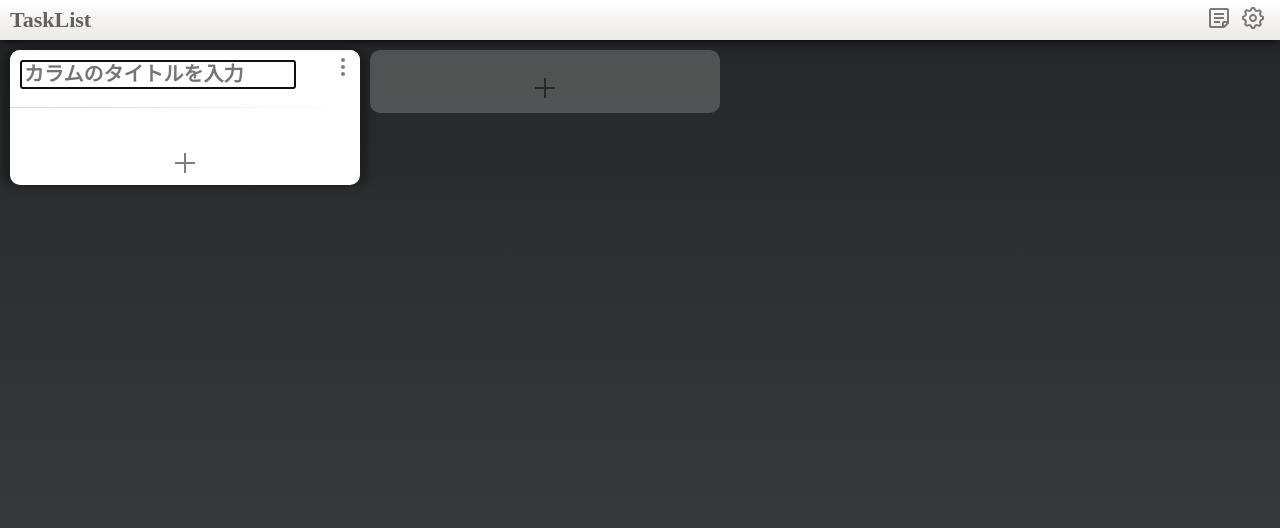
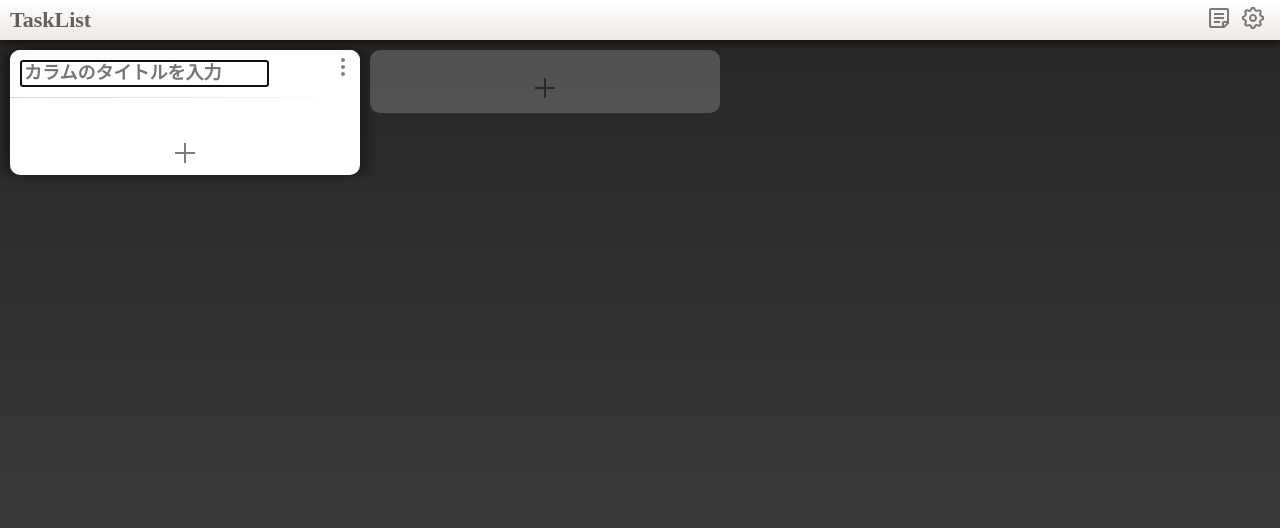
Before and after one commit to h1g0/TaskList, a Vue app: page / in a window 1280 px wide. Both pictures are taken after a click on the button 185 px from the left and 90 px from the top of the page. Shown: the top 528 px of the page. Built offline with nearby package versions, Linux system fonts and the light colour scheme.

Commit message:
fix font size.

```diff
--- a/src/components/TaskColumn.vue
+++ b/src/components/TaskColumn.vue
@@ -240,6 +240,9 @@ export default {
 };
 </script>
 <style scoped>
+hr{
+  margin-top:0px;
+}
 .column{
   position: relative;
   margin-top: 50px;
@@ -269,7 +272,7 @@ export default {
 .column-title{
   cursor: text;
   margin:5px;
-  font-size: 20px;
+  font-size: 18px;
   font-weight: bold;
   flex-grow: 2;
 }
--- a/src/components/TaskItem.vue
+++ b/src/components/TaskItem.vue
@@ -181,6 +181,7 @@ input[type="checkbox"]:checked + label:before {
   cursor: text;
   width:80%;
   height:1em;
+  font-size:14px;
 }
 .task-item-text-empty{
   color: rgba(0,0,0,0.3);
```
